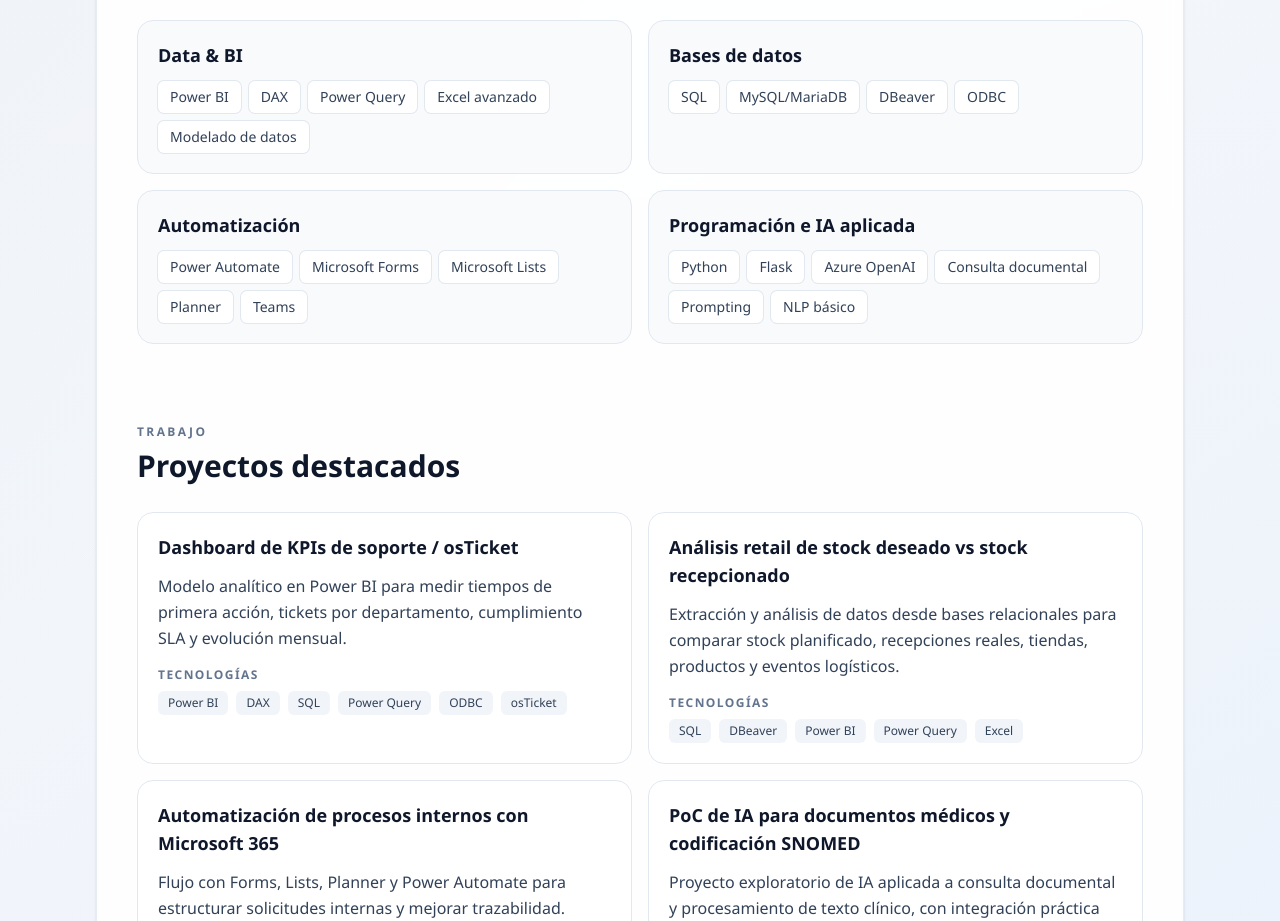
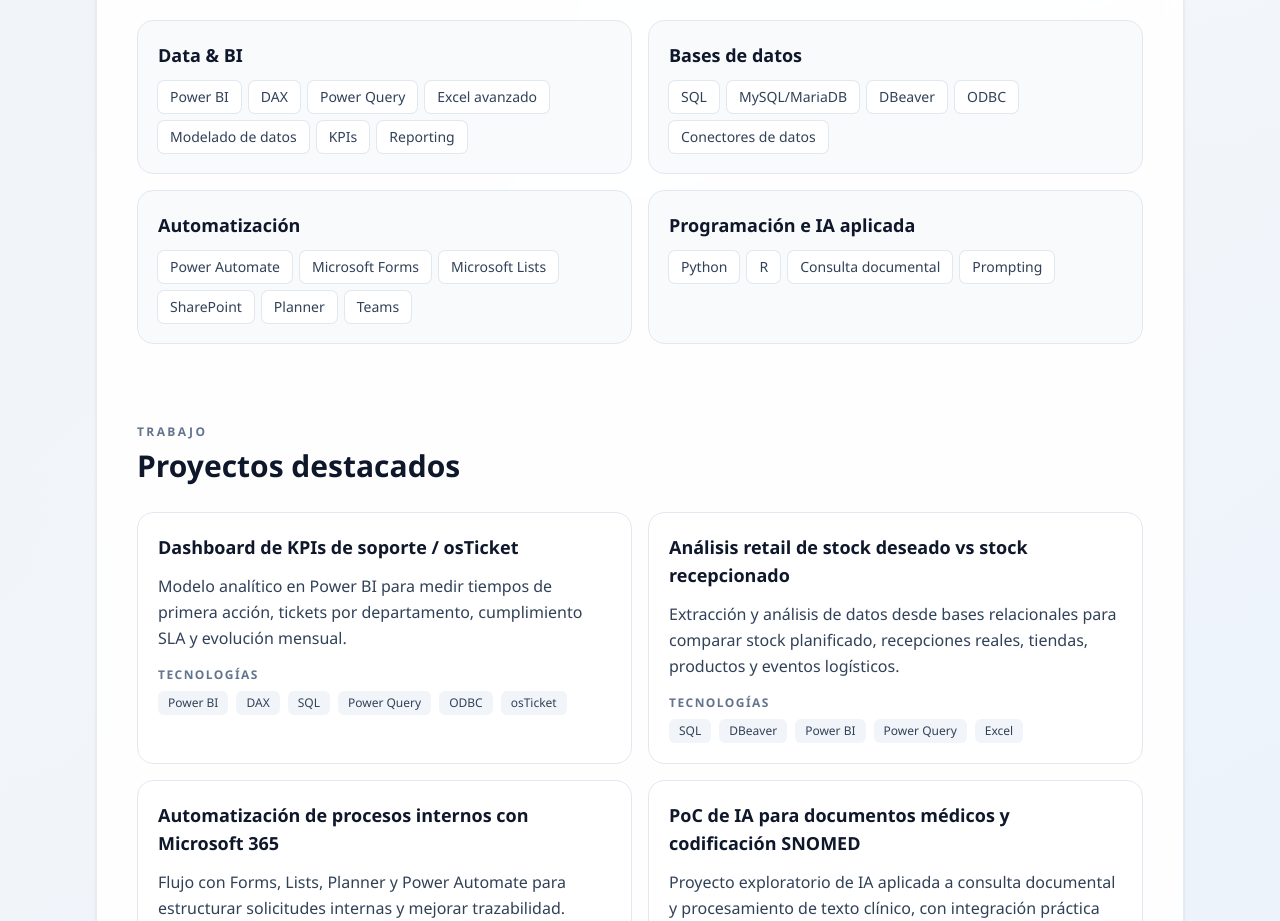
Before and after one commit to Javivi555/portfolio-javier, a React (Vite) app: page / in a window 1280 px wide. Shown: the part 1000-1921 px from the top of the page. Built offline with nearby package versions, Linux system fonts and the light colour scheme.

Commit message:
Update skills section

```diff
--- a/src/components/Skills.jsx
+++ b/src/components/Skills.jsx
@@ -3,19 +3,19 @@
 const skillGroups = [
   {
     title: 'Data & BI',
-    items: ['Power BI', 'DAX', 'Power Query', 'Excel avanzado', 'Modelado de datos'],
+    items: ['Power BI', 'DAX', 'Power Query', 'Excel avanzado', 'Modelado de datos', 'KPIs', 'Reporting'],
   },
   {
     title: 'Bases de datos',
-    items: ['SQL', 'MySQL/MariaDB', 'DBeaver', 'ODBC'],
+    items: ['SQL', 'MySQL/MariaDB', 'DBeaver', 'ODBC', 'Conectores de datos'],
   },
   {
     title: 'Automatización',
-    items: ['Power Automate', 'Microsoft Forms', 'Microsoft Lists', 'Planner', 'Teams'],
+    items: ['Power Automate', 'Microsoft Forms', 'Microsoft Lists', 'SharePoint', 'Planner', 'Teams'],
   },
   {
     title: 'Programación e IA aplicada',
-    items: ['Python', 'Flask', 'Azure OpenAI', 'Consulta documental', 'Prompting', 'NLP básico'],
+    items: ['Python', 'R', 'Consulta documental', 'Prompting'],
   },
 ]
 
```
